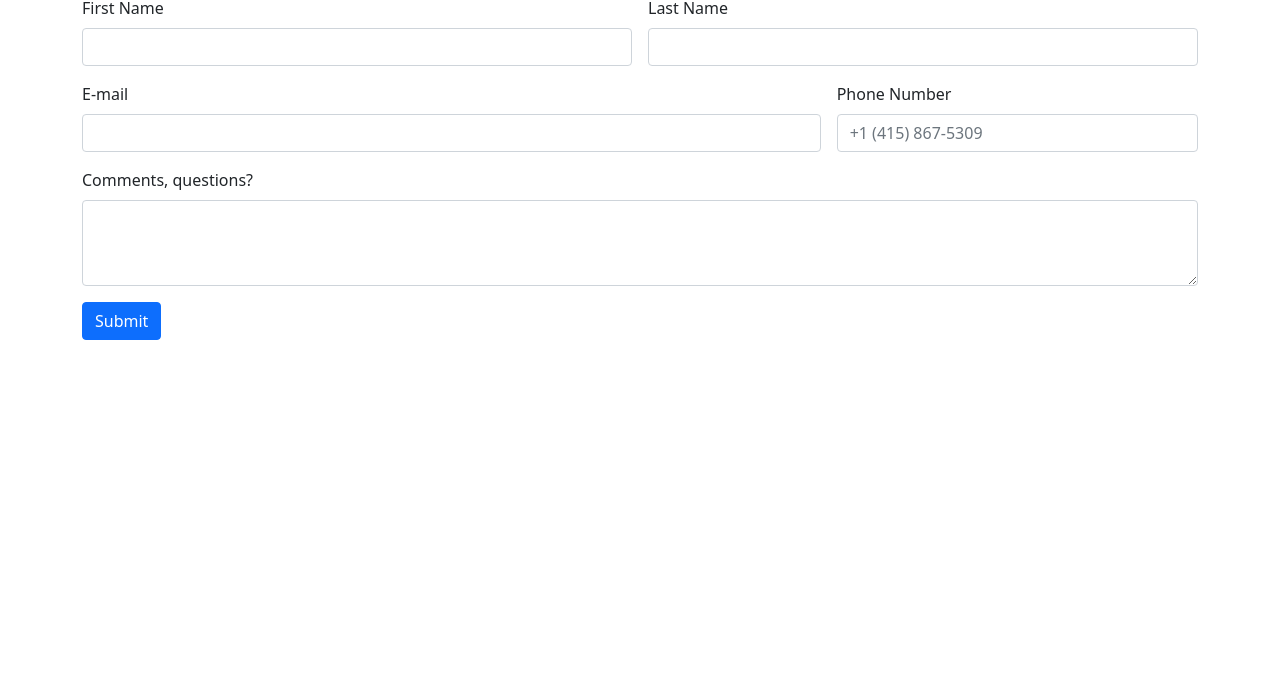
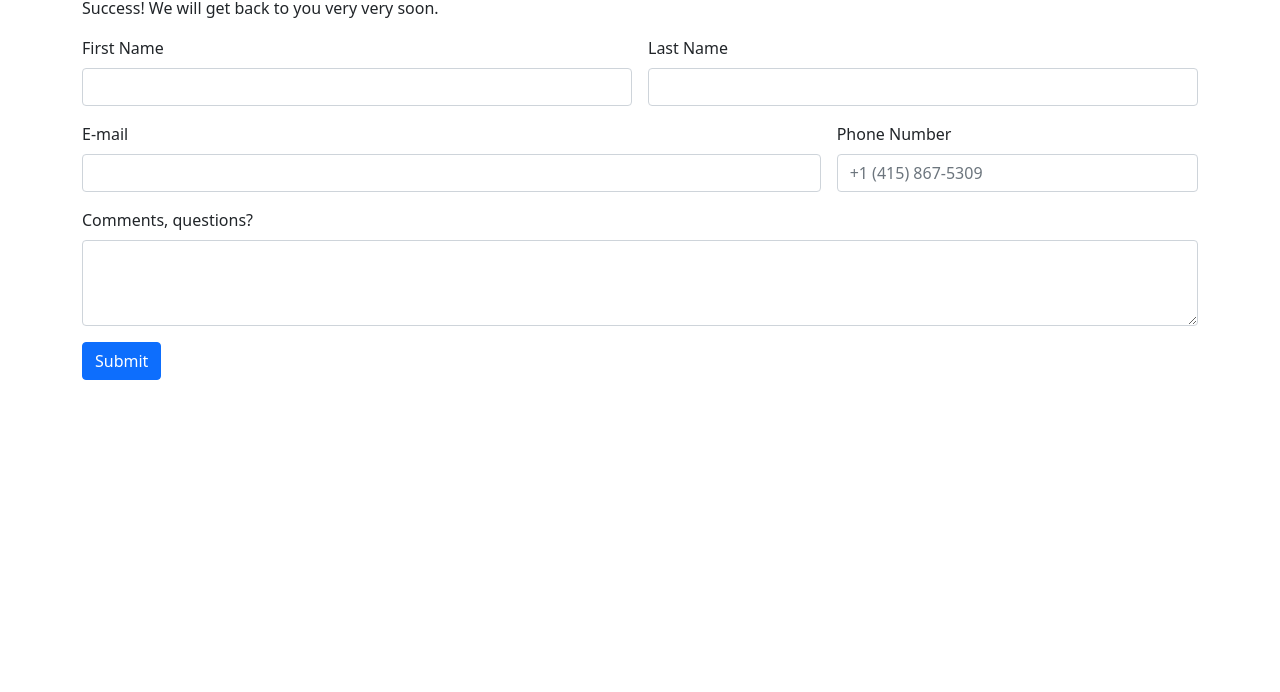
Before and after one commit to bedirhandilsiz1/formsubmit2, a plain HTML site: page index.html in a window 1280 px wide. Shown: the part 108-800 px from the top of the page. Drawn offline with nearby package versions, Linux system fonts and the light colour scheme.

Commit message:
Update index.html

```diff
--- a/index.html
+++ b/index.html
@@ -14,6 +14,7 @@
 
     <div class="container mt-5">
         <h1>Contact Me!</h1>
+      <p>Success! We will get back to you very very soon.<p>
         <form class="row g-3" action="https://formsubmit.co/578a9cd28d7153763ba2e663c25ee143" method="POST">
           <!-- Honeypot -->
           <input type="text" name="_honey" style="display: none;">
```
